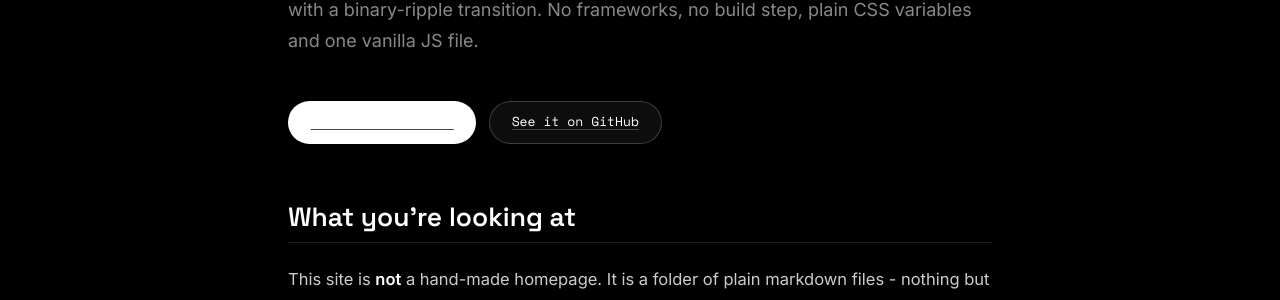
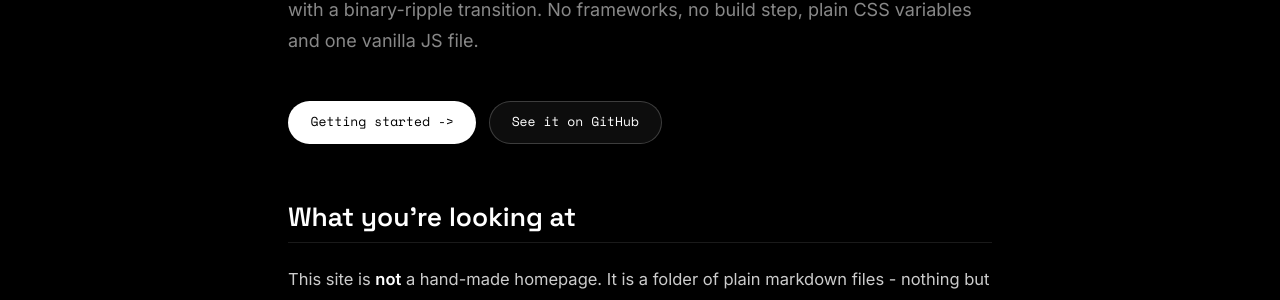
Before and after one commit to ksauraj/stygian, a Jekyll site: the page built from index.md, in a window 1280 px wide. Shown: the part 278-578 px from the top of the page. Built offline with Jekyll 4.4.1, drawn with Linux system fonts in a browser that asks for light colours.

Commit message:
fix(ui): button text rendered fg-on-fg inside prose
The .btn class was outranked by .sty-prose a (color = fg, underline),
so landing buttons showed foreground text on the foreground background.
Re-assert button colors and remove the underline with prose-scoped
rules.

```diff
--- a/assets/css/stygian.css
+++ b/assets/css/stygian.css
@@ -488,6 +488,27 @@ html:active-view-transition footer {
   color: rgb(var(--color-bg));
 }
 
+/* Buttons sit inside .sty-prose, whose generic link rule (color = fg,
+   underline) outranks the .btn class. Re-assert button colors here. */
+.sty-prose a.btn,
+.sty-prose a.btn--ghost {
+  text-decoration: none;
+}
+.sty-prose a.btn {
+  color: rgb(var(--color-bg));
+}
+.sty-prose a.btn:hover {
+  color: rgb(var(--color-bg));
+  background: rgb(var(--color-fg) / 0.9);
+}
+.sty-prose a.btn--ghost {
+  color: rgb(var(--color-fg));
+}
+.sty-prose a.btn--ghost:hover {
+  color: rgb(var(--color-bg));
+  background: rgb(var(--color-fg));
+}
+
 /* --------------------------------------------------------------------------
    8. Flicker / glare effect suite
    -------------------------------------------------------------------------- */
```
